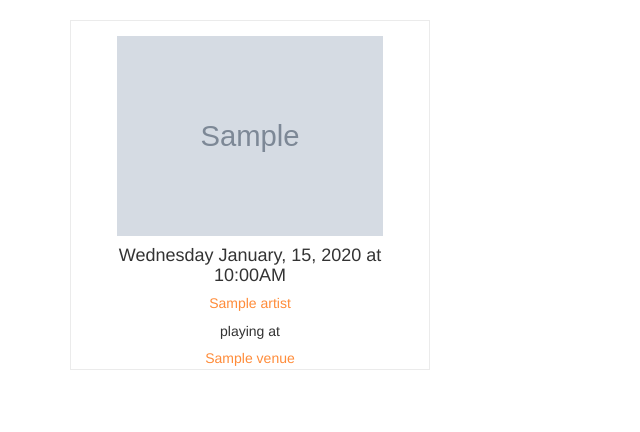
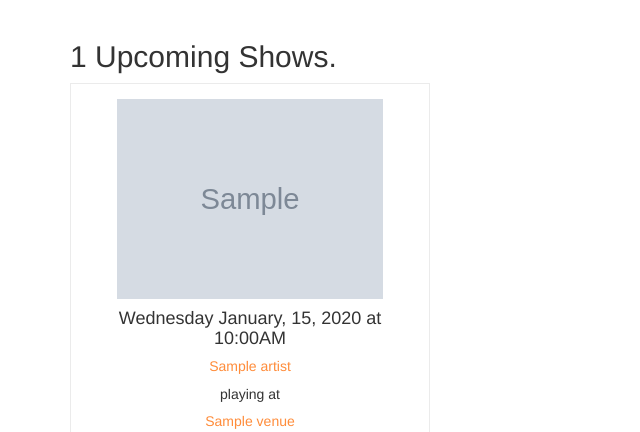
Before and after one commit to nicholaspretorius/udacity-fyyur, a Flask app: page /shows in a window 1280 px wide. Shown: the part 60-492 px from the top of the page, without its empty margins (0-640 px from the left). Run offline with Flask 2, Linux system fonts and the light colour scheme; tables that the repository leaves empty hold one stand-in row (values such as "Sample post"); grey boxes marked "Sample" are stand-in pictures; some libraries are stand-ins or nearby versions.

Commit message:
feat: Split shows into upcoming/past, sorted

```diff
--- a/app.py
+++ b/app.py
@@ -7,6 +7,7 @@
 from flask import Flask, render_template, request, Response, flash, redirect, url_for, abort, jsonify
 from flask_moment import Moment
 from flask_sqlalchemy import SQLAlchemy
+# from sqlalchemy import desc
 from sqlalchemy.dialects.postgresql import ARRAY
 import logging
 from logging import Formatter, FileHandler
@@ -714,11 +715,13 @@
         filter(Show.venue_id == Venue.id).\
         filter(Show.id == show_items.c.show_id).\
         filter(show_items.c.artist_id == Artist.id).\
+        order_by(Show.date_time).\
         all()
-    venue_shows = []
+    past_venue_shows = []
+    upcoming_venue_shows = []
+    today = datetime.now()
 
     for show in shows:
-        # print("Show: ", show.Venue.id)
         venue_show = {
             "venue_id": show.Venue.id,
             "venue_name": show.Venue.name,
@@ -728,10 +731,17 @@
             "start_time": str(show.Show.date_time)
         }
         print("Venue show: ", venue_show)
-        venue_shows.append(venue_show)
 
-    print("Shows: ", venue_shows)
+        if show.Show.date_time > today:
+            upcoming_venue_shows.append(venue_show)
+        else:
+            past_venue_shows.append(venue_show)
 
+    print("Upcoming Shows: ", upcoming_venue_shows)
+
+    reverse_past_venue_shows = sorted(past_venue_shows, key=lambda x: datetime.strptime(x['start_time'], '%Y-%m-%d %H:%M:%S'), reverse=True)
+
+    print("Past Shows: ", reverse_past_venue_shows)
     # data = [{
     #     "venue_id": 1,
     #     "venue_name": "The Musical Hop",
@@ -768,7 +778,7 @@
     #     "artist_image_link": "https://images.unsplash.com/photo-1558369981-f9ca78462e61?ixlib=rb-1.2.1&ixid=eyJhcHBfaWQiOjEyMDd9&auto=format&fit=crop&w=794&q=80",
     #     "start_time": "2035-04-15T20:00:00.000Z"
     # }]
-    return render_template('pages/shows.html', shows=venue_shows)
+    return render_template('pages/shows.html', upcoming_shows=upcoming_venue_shows, upcoming_count=len(upcoming_venue_shows), past_shows=reverse_past_venue_shows, past_count=len(past_venue_shows))
 
 
 @app.route('/shows/create')
--- a/templates/pages/shows.html
+++ b/templates/pages/shows.html
@@ -1,17 +1,47 @@
-{% extends 'layouts/main.html' %}
-{% block title %}Fyyur | Shows{% endblock %}
-{% block content %}
+{% extends 'layouts/main.html' %} {% block title %}Fyyur | Shows{% endblock %} {% block content %}
 <div class="row shows">
-    {%for show in shows %}
+  {% if upcoming_count == 0 %}
+  <div class="col-sm-12">
+    <h2>No Upcoming Shows.</h2>
+    <p>Unfortunately there are currently no upcoming shows. Please check back later.</p>
+  </div>
+  {% endif %} {% if upcoming_count > 0 %}
+  <div class="col-sm-12">
+    <h2>{{ upcoming_count }} Upcoming Shows.</h2>
+  </div>
+  {%for show in upcoming_shows %}
   <div class="col-sm-4">
     <div class="tile tile-show">
       <img src="{{ show.artist_image_link }}" alt="Artist Image" />
       <h4>{{ show.start_time|datetime('full') }}</h4>
-            <h5><a href="/artists/{{ show.artist_id }}">{{ show.artist_name }}</a></h5>
+      <h5>
+        <a href="/artists/{{ show.artist_id }}">{{ show.artist_name }}</a>
+      </h5>
       <p>playing at</p>
-            <h5><a href="/venues/{{ show.venue_id }}">{{ show.venue_name }}</a></h5>
+      <h5>
+        <a href="/venues/{{ show.venue_id }}">{{ show.venue_name }}</a>
+      </h5>
     </div>
   </div>
-    {% endfor %}
+  {% endfor %} {% endif %} {% if past_count > 0 %}
+  <div class="col-sm-12">
+    <h2>{{ past_count }} Past Shows.</h2>
+  </div>
+  {%for show in past_shows %}
+
+  <div class="col-sm-4">
+    <div class="tile tile-show">
+      <img src="{{ show.artist_image_link }}" alt="Artist Image" />
+      <h4>{{ show.start_time|datetime('full') }}</h4>
+      <h5>
+        <a href="/artists/{{ show.artist_id }}">{{ show.artist_name }}</a>
+      </h5>
+      <p>playing at</p>
+      <h5>
+        <a href="/venues/{{ show.venue_id }}">{{ show.venue_name }}</a>
+      </h5>
+    </div>
+  </div>
+  {% endfor %} {% endif %}
 </div>
 {% endblock %}
```
Lines whose indentation alone changed are shown as unchanged.
